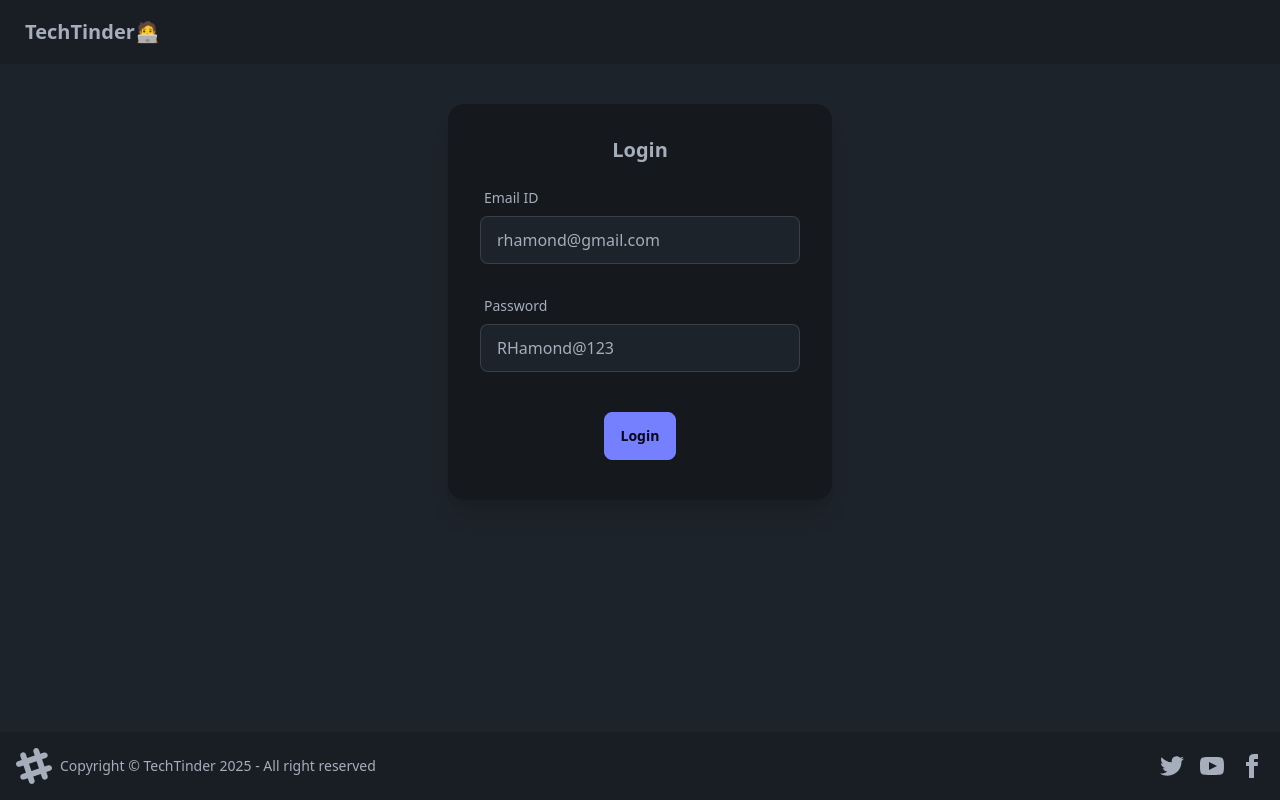
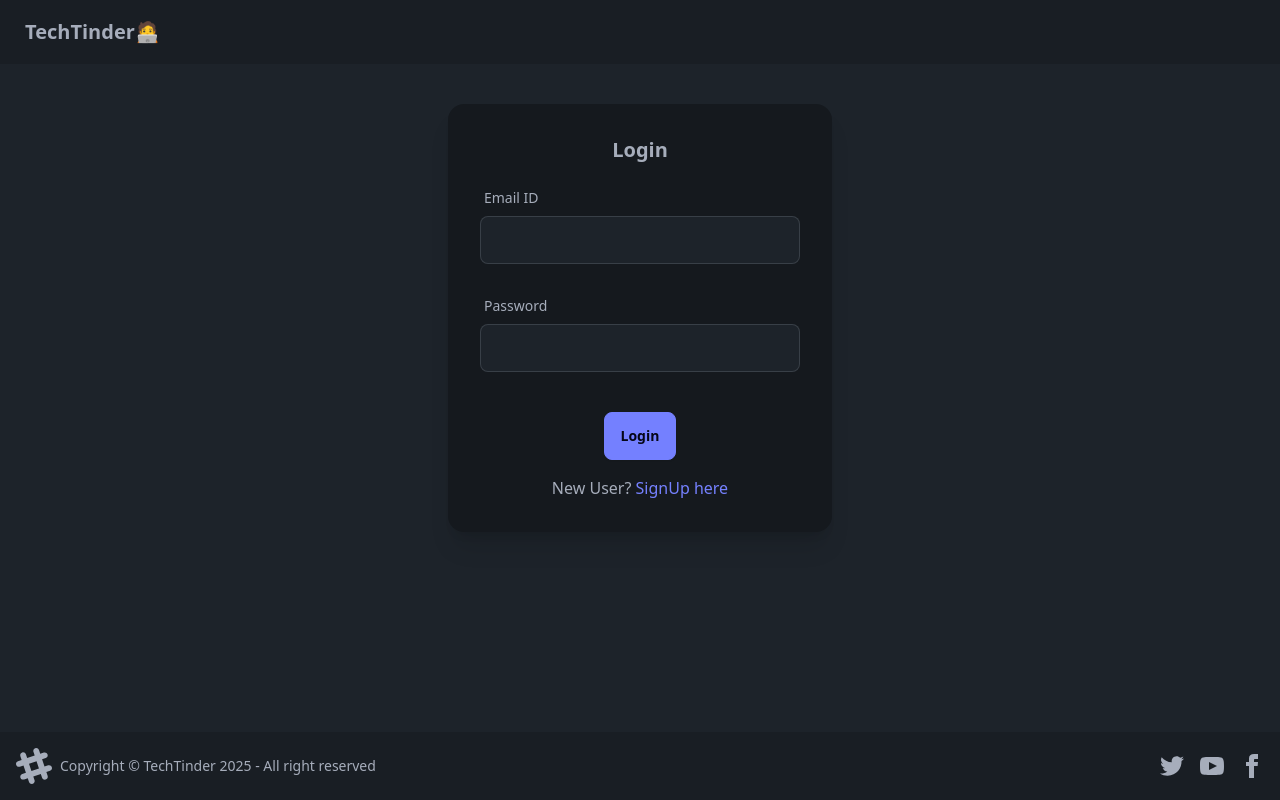
Before and after one commit to swapgmre/techTinder-Web, a React (Vite) app: page /login in a window 1280 px wide. Built offline with nearby package versions, Linux system fonts and the light colour scheme; no server answers.

Commit message:
feat: SignUp New User + E2E testing

```diff
--- a/src/components/Body.jsx
+++ b/src/components/Body.jsx
@@ -10,7 +10,7 @@ import { addUser } from "../utils/userSlice"
 const Body = () => {
   const dispatch = useDispatch();
   const navigate = useNavigate();
-  const userData = useSelector((store) => store.users)
+  const userData = useSelector((store) => store.user)
 
 
 
--- a/src/components/EditProfile.jsx
+++ b/src/components/EditProfile.jsx
@@ -9,9 +9,9 @@ const EditProfile = ({ user }) => {
   const [firstName, setFirstName] = useState(user.firstName);
   const [lastName, setLastName] = useState(user.lastName);
   const [photoUrl, setPhotoUrl] = useState(user.photoUrl);
-  const [age, setAge] = useState(user.age);
-  const [gender, setGender] = useState(user.gender);
-  const [about, setAbout] = useState(user.about)
+  const [age, setAge] = useState(user.age || "");
+  const [gender, setGender] = useState(user.gender || "");
+  const [about, setAbout] = useState(user.about || "")
   const [error, setError] = useState("")
   const [showToast, setShowToast] = useState(false);
   const dispatch = useDispatch();
@@ -21,10 +21,10 @@ const EditProfile = ({ user }) => {
     //Clear Errors
     setError("");
 
-
     try {
       const res = await axios.patch(BASE_URL + "/profile/edit", { firstName, lastName, photoUrl, age, gender, about }, { withCredentials: true });
 
+      console.log(res.data.data);
       dispatch(addUser(res?.data?.data));
       setShowToast(true);
       setTimeout(() => {
@@ -33,7 +33,6 @@ const EditProfile = ({ user }) => {
 
     } catch (err) {
       setError(err.response?.data || "An error occurred");
-      console.error(err);
     }
   }
   return (
--- a/src/components/Feed.jsx
+++ b/src/components/Feed.jsx
@@ -15,9 +15,12 @@ const Feed = () => {
     if (feed) return;
     try {
       const res = await axios.get(BASE_URL + "/feed", { withCredentials: true });
-      dispatch(addFeed(res?.data?.data))
+
+      console.log(res.data);
+      dispatch(addFeed(res?.data))
     } catch (err) {
       //Handle with error page
+      console.error(err);
     };
   };
 
@@ -27,7 +30,8 @@ const Feed = () => {
 
   if (!feed) return;
 
-  if (feed.length <= 0) return <h1 className='flex justify-center font-bold text-2xl text-primary my-10'>No new users found !!</h1>
+  if (feed.length <= 0)
+    return <h1 className='flex justify-center font-bold text-2xl text-primary my-10'>No new users found !!</h1>
 
   return (
     feed && (<div className='flex justify-center my-10'>
--- a/src/components/Login.jsx
+++ b/src/components/Login.jsx
@@ -7,8 +7,11 @@ import { BASE_URL } from '../utils/constants';
 
 const Login = () => {
 
-  const [emailId, setEmailId] = useState("rhamond@gmail.com");
-  const [password, setPassword] = useState("RHamond@123");
+  const [emailId, setEmailId] = useState("");
+  const [password, setPassword] = useState("");
+  const [firstName, setFirstName] = useState("");
+  const [lastName, setLastName] = useState("");
+  const [isLoginForm, setIsLoginFrom] = useState(true)
   const [error, setError] = useState("")
   const dispatch = useDispatch();
   const navigate = useNavigate();
@@ -23,17 +26,48 @@ const Login = () => {
       }, { withCredentials: true });
 
       dispatch(addUser(res.data));
-      return navigate("/")
+      return navigate("/");
+
     } catch (err) {
       setError(err?.response?.data || "Something went wrong");
     }
   }
+
+  const handleSingUp = async () => {
+    try {
+      const res = await axios.post(BASE_URL + "/signup", { firstName, lastName, emailId, password }, { withCredentials: true });
+
+
+      dispatch(addUser(res.data.data));
+      return navigate("/profile");
+    } catch (err) {
+      setError("Something went wrong");
+      // console.log(err.response.data)
+    }
+  }
+
   return (
     <div className='flex justify-center my-10'>
       <div className="card bg-base-300 w-96 shadow-xl ">
         <div className="card-body">
-          <h2 className="card-title justify-center">Login</h2>
+          <h2 className="card-title justify-center">{isLoginForm ? "Login" : "SignUp"}</h2>
           <div>
+            {!isLoginForm && (
+              <>
+                <label className="form-control w-full max-w-xs my-2">
+                  <div className="label">
+                    <span className="label-text">First Name</span>
+                  </div>
+                  <input type="text" value={firstName} className="input input-bordered w-full max-w-xs" onChange={(e) => setFirstName(e.target.value)} />
+                </label>
+                <label className="form-control w-full max-w-xs my-2">
+                  <div className="label">
+                    <span className="label-text">Last Name</span>
+                  </div>
+                  <input type="text" value={lastName} className="input input-bordered w-full max-w-xs" onChange={(e) => setLastName(e.target.value)} />
+                </label>
+              </>
+            )}
             <label className="form-control w-full max-w-xs my-2">
               <div className="label">
                 <span className="label-text">Email ID</span>
@@ -44,13 +78,22 @@ const Login = () => {
               <div className="label">
                 <span className="label-text">Password</span>
               </div>
-              <input type="text" value={password} className="input input-bordered w-full max-w-xs" onChange={(e) => setPassword(e.target.value)} />
+              <input type="password" value={password} className="input input-bordered w-full max-w-xs" onChange={(e) => setPassword(e.target.value)} />
             </label>
           </div>
           <p className='text-red-500'>{error}</p>
           <div className="card-actions justify-center">
-            <button className="btn btn-primary m-2" onClick={handleLogin}>Login</button>
+            <button className="btn btn-primary m-2" onClick={isLoginForm ? handleLogin : handleSingUp}>{isLoginForm ? "Login" : "SignUp"}</button>
           </div>
+          <p className='m-auto' onClick={() => setIsLoginFrom(value => !value)}>{isLoginForm ? (
+            <>
+              New User? <span className="text-primary cursor-pointer">SignUp here</span>
+            </>
+          ) : (
+            <>
+              Existing User? <span className="text-primary cursor-pointer ">Login here</span>
+            </>
+          )}</p>
         </div>
       </div>
     </div>
--- a/src/components/NavBar.jsx
+++ b/src/components/NavBar.jsx
@@ -14,7 +14,6 @@ const NavBar = () => {
   const handleLogout = async () => {
     try {
       await axios.post(BASE_URL + "/logout", {}, { withCredentials: true });
-      console.log(user.photoUrl)
       dispatch(removeUser());
       return navigate("/login");
     } catch (err) {
--- a/src/components/UserCard.jsx
+++ b/src/components/UserCard.jsx
@@ -23,7 +23,7 @@ const UserCard = ({ user }) => {
     <div className="card bg-base-300 w-96 shadow-xl">
       <figure>
         <img
-          src={photoUrl}
+          src={user.photoUrl}
           alt="profile pic" />
       </figure>
       <div className="card-body">
--- a/src/utils/feedSlice.js
+++ b/src/utils/feedSlice.js
@@ -5,9 +5,11 @@ const feedSlice = createSlice({
   name: 'feed',
   initialState: null,
   reducers: {
-    addFeed: (state, action) => action.payload,
+    addFeed: (state, action) => {
+      return action.payload
+    },
     removeUserFromFeed: (state, action) => {
-      const newFeed = state.filter(user => user._id != action.payload);
+      const newFeed = state.filter((user) => user._id != action.payload);
       return newFeed;
     }
   }
```
